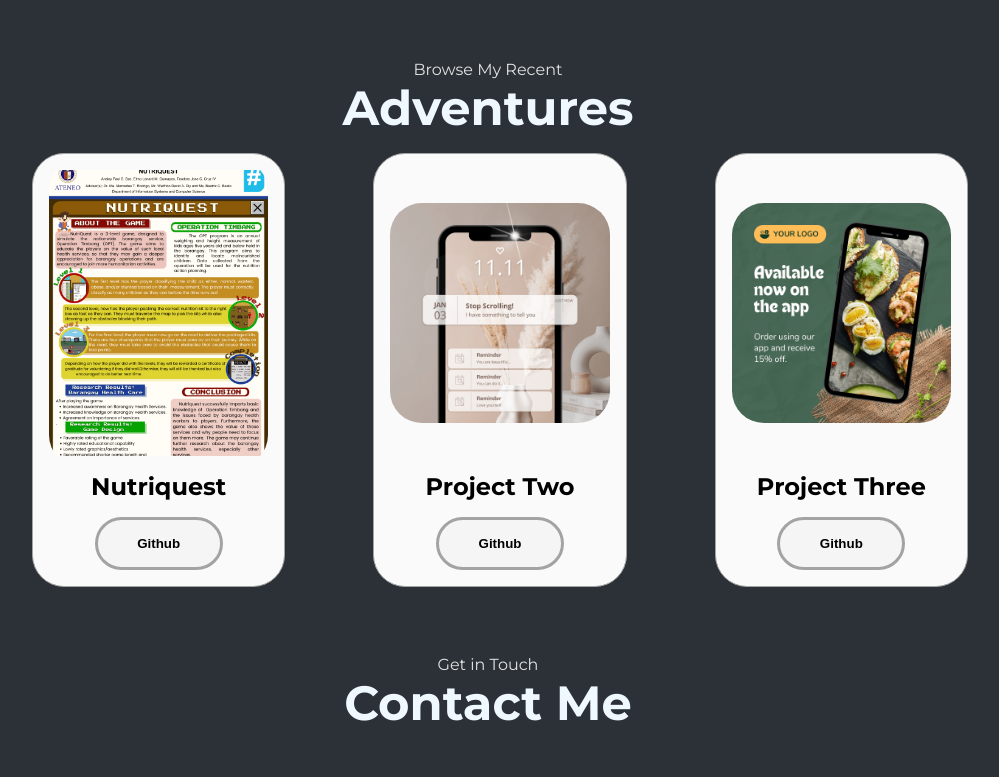
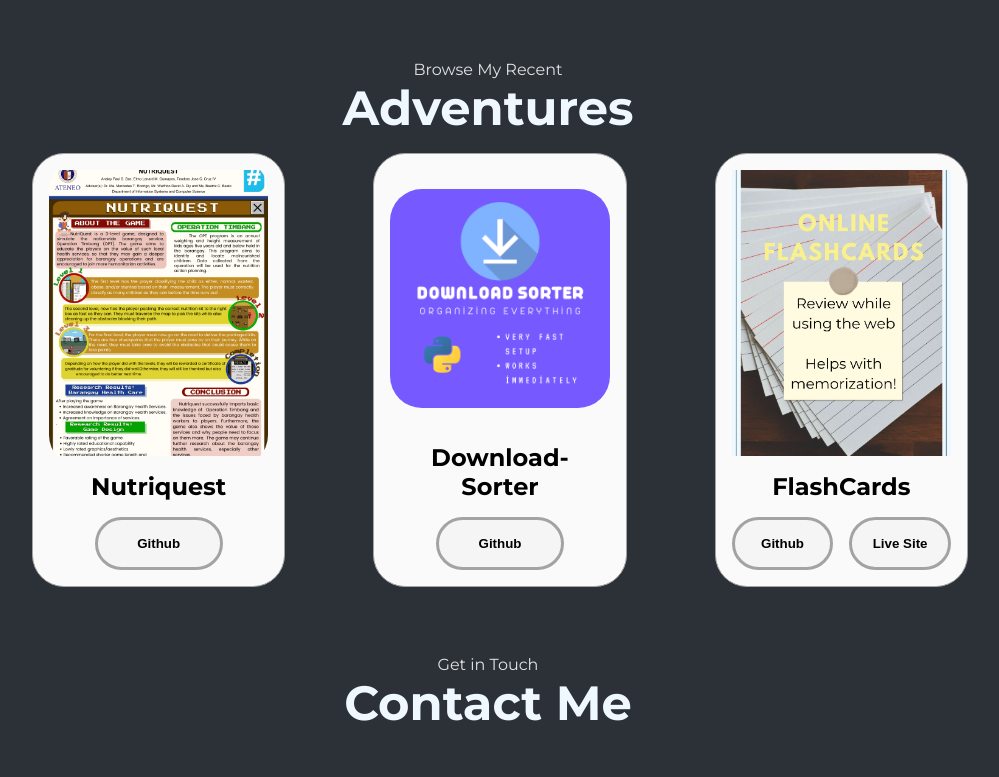
Before and after one commit to ansleysze/Portfolio, a plain HTML site: page index.html in a window 1280 px wide. Shown: the part 2480-3257 px from the top of the page, without its empty margins (152-1151 px from the left). Drawn offline with Linux system fonts and the light colour scheme.

Commit message:
Added projects 2 and 3
Added more pictures and githubs for the projects

```diff
--- a/index.html
+++ b/index.html
@@ -394,17 +394,17 @@
           <div class="details-container color-container">
             <div class="article-container">
               <img
-                src="./assets/project-2.png"
+                src="./assets/Downloadsort.png"
                 alt="Project 2"
                 class="project-img"
                 onclick="openModal(this)"
               />
             </div>
-            <h2 class="experience-sub-title project-title">Project Two</h2>
+            <h2 class="experience-sub-title project-title">Download-Sorter</h2>
             <div class="btn-container">
               <button
                 class="btn btn-color-2 project-btn"
-                onclick="location.href='https://github.com/'"
+                onclick="location.href='https://github.com/ansleysze/Download-Sorter'"
               >
                 Github
               </button>
@@ -413,19 +413,25 @@
           <div class="details-container color-container">
             <div class="article-container">
               <img
-                src="./assets/project-3.png"
+                src="./assets/flash.jpg"
                 alt="Project 3"
                 class="project-img"
                 onclick="openModal(this)"
               />
             </div>
-            <h2 class="experience-sub-title project-title">Project Three</h2>
+            <h2 class="experience-sub-title project-title">FlashCards</h2>
             <div class="btn-container">
               <button
                 class="btn btn-color-2 project-btn"
-                onclick="location.href='https://github.com/'"
+                onclick="location.href='https://github.com/ansleysze/FlashCards'"
               >
                 Github
+              </button>
+              <button
+                class="btn btn-color-2 project-btn"
+                onclick="location.href='https://ansleysze.github.io/FlashCards/'"
+              >
+                Live Site
               </button>
             </div>
           </div>
```
Also changed, not shown: assets/Downloadsort.png (added), assets/flash.jpg (added), assets/project-2.png (deleted), assets/project-3.png (deleted).
